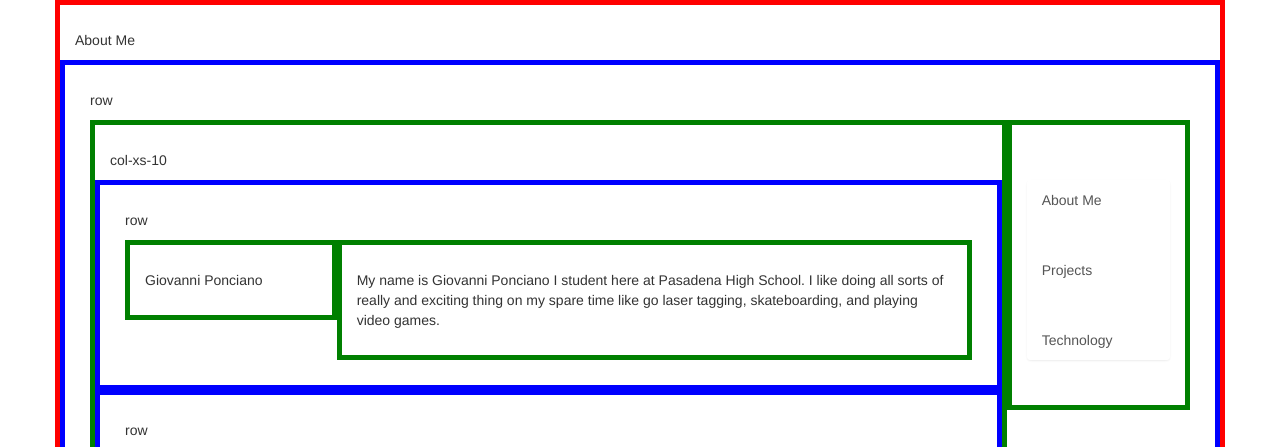
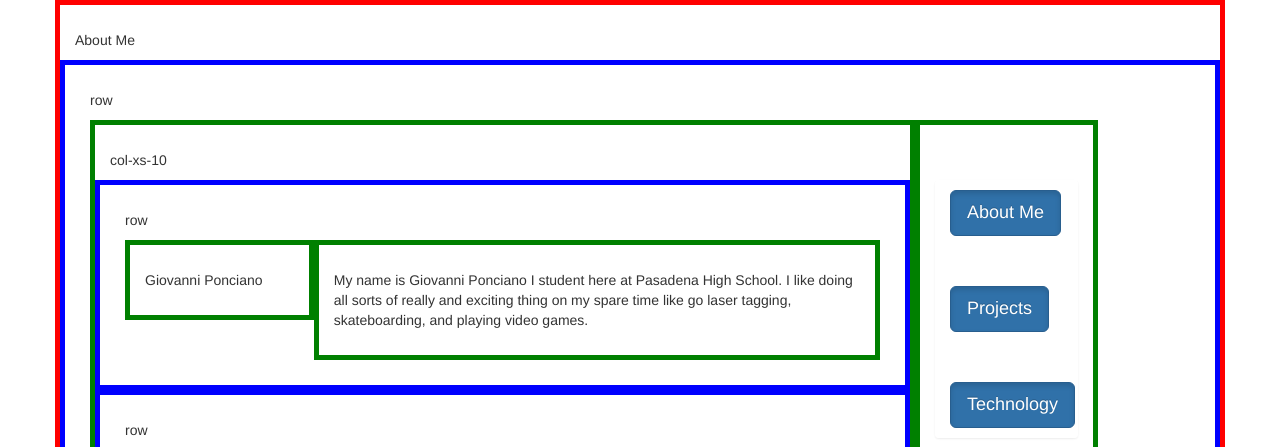
Before and after one commit to Poncianog/Portfolio-2, a plain HTML site: page public_html/index.html in a window 1280 px wide. Shown: the top 447 px of the page. Drawn offline with Linux system fonts and the light colour scheme.

Commit message:
pushing for my fifth time

```diff
--- a/public_html/index.html
+++ b/public_html/index.html
@@ -18,7 +18,7 @@ and open the template in the editor.
             <p>About Me</p>
             <div class="row">
                 <p>row</p>
-                <div class="col-xs-10">
+                <div class="col-xs-9">
                     <p>col-xs-10</p>
                     <div class="row">
                         <p>row</p>
@@ -41,9 +41,15 @@ and open the template in the editor.
                 </div>
                 <div class="col-xs-2">
                     <nav class="list-group">
-                        <a class="list-group-item" href="index.html">About Me</a>
-                        <a class="list-group-item" href="projects.html">Projects</a>
-                        <a class="list-group-item" href="technology.html">Technology</a>
+                        <a class="list-group-item" href="index.html">
+                            <button type="button" class="btn btn-primary btn-lg active">About Me</button>
+                        </a>
+                        <a class="list-group-item" href="projects.html">
+                             <button type="button" class="btn btn-primary btn-lg active">Projects</button>
+                        </a>
+                            <a class="list-group-item" href="technology.html">
+                                <button type="button" class="btn btn-primary btn-lg active">Technology</button>
+                            </a>
                     </nav>
                 </div>
             </div>
```
Also changed, not shown: public_html/Technology.html (+3 -0 lines).
